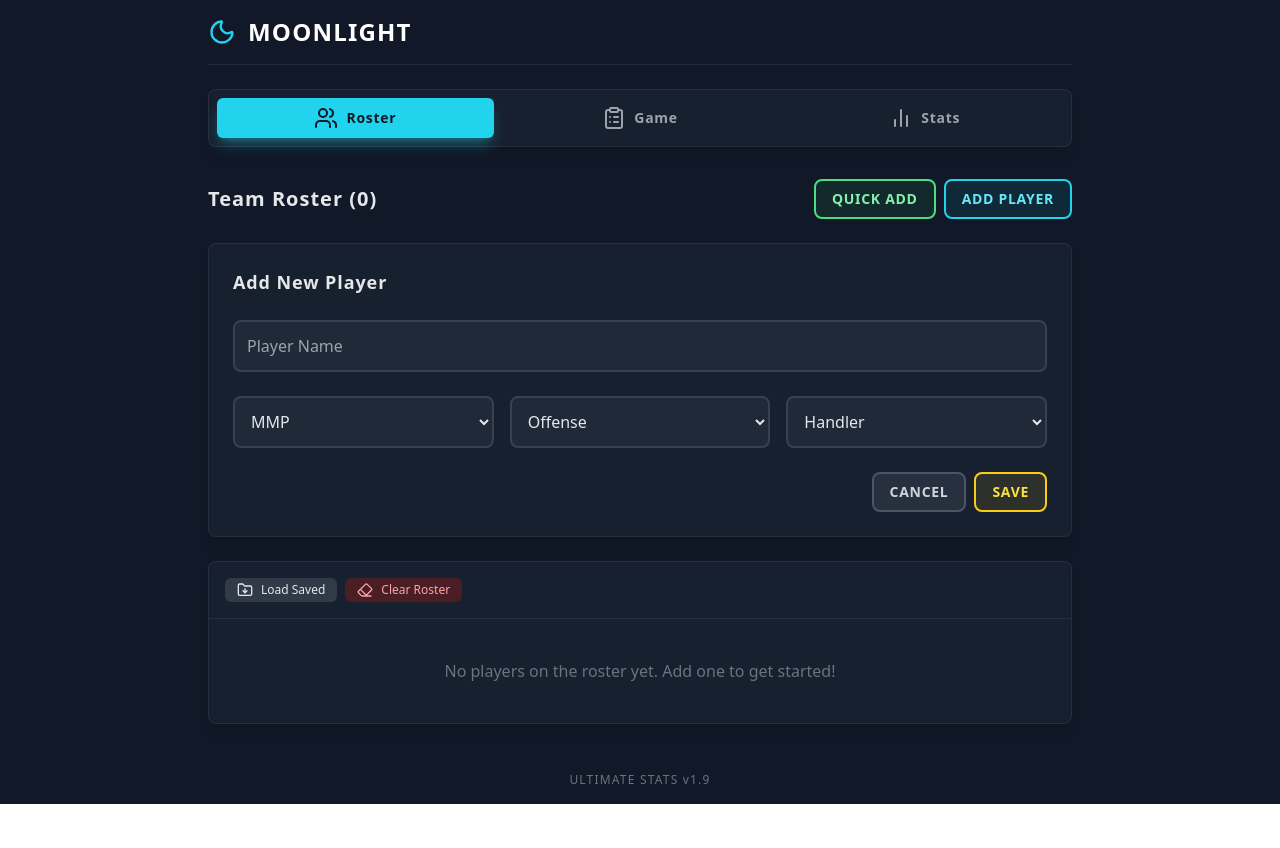
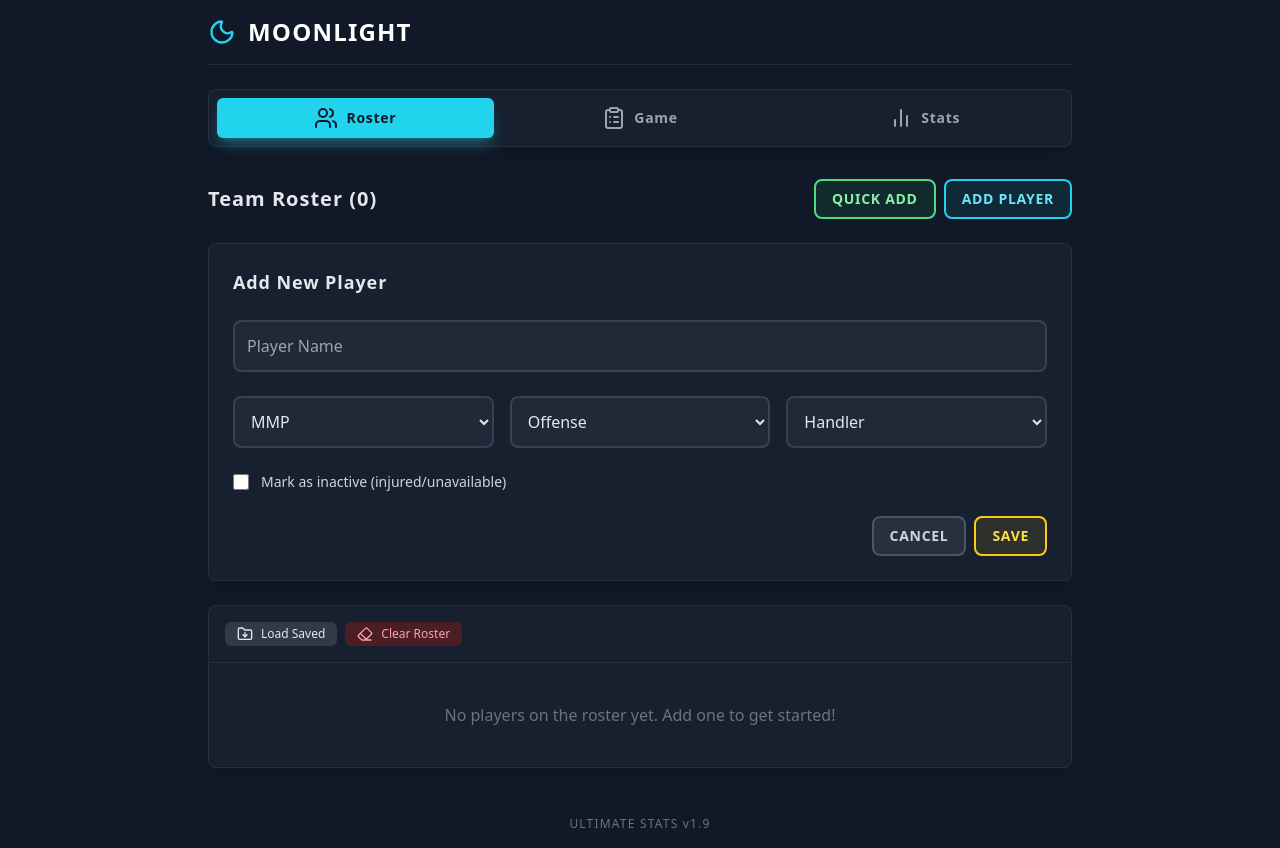
Before and after one commit to newendings/newendings.github.io, a React (Create React App) app: page / in a window 1280 px wide. Both pictures are taken after a click on the button "ADD PLAYER". Before the commit the page ends 804 px from the top, so only its background shows below. Built offline with nearby package versions, Linux system fonts and the light colour scheme.

Commit message:
Add feature to mark a player inactive

```diff
--- a/src/App.js
+++ b/src/App.js
@@ -224,13 +224,25 @@ function RosterScreen({ roster, setRoster, updatePlayer, deletePlayer }) {
                     <div className="overflow-x-auto">
                         <table className="w-full text-sm text-left">
                             <thead className="text-xs uppercase text-gray-400 tracking-wider">
-                                <tr><th className="px-6 py-3">Name</th><th className="px-6 py-3">Gender</th><th className="px-6 py-3">Line</th><th className="px-6 py-3">Role</th><th className="px-6 py-3 text-right">Actions</th></tr>
+                                <tr><th className="px-6 py-3">Name</th><th className="px-6 py-3">Gender</th><th className="px-6 py-3">Line</th><th className="px-6 py-3">Role</th><th className="px-6 py-3">Status</th><th className="px-6 py-3 text-right">Actions</th></tr>
                             </thead>
                             <tbody>
                                 {roster.map(player => (
-                                    <tr key={player.id} className="border-t border-gray-700/50 hover:bg-gray-700/50">
+                                    <tr key={player.id} className={`border-t border-gray-700/50 hover:bg-gray-700/50 ${player.inactive ? 'opacity-60' : ''}`}>
                                         <td className="px-6 py-4 font-medium">{player.name}</td>
                                         <td className="px-6 py-4">{player.gender}</td><td className="px-6 py-4">{player.line}</td><td className="px-6 py-4">{player.role}</td>
+                                        <td className="px-6 py-4">
+                                            <button
+                                                onClick={() => updatePlayer({ ...player, inactive: !player.inactive })}
+                                                className={`px-3 py-1 text-xs font-semibold rounded-full transition-colors ${
+                                                    player.inactive
+                                                        ? 'bg-red-500/20 text-red-300 hover:bg-red-500/30'
+                                                        : 'bg-green-500/20 text-green-300 hover:bg-green-500/30'
+                                                }`}
+                                            >
+                                                {player.inactive ? 'Inactive' : 'Active'}
+                                            </button>
+                                        </td>
                                         <td className="px-6 py-4 flex items-center justify-end space-x-4">
                                             <button onClick={() => handleEdit(player)} className="text-gray-400 hover:text-yellow-400"><Edit size={16}/></button>
                                             <button onClick={() => deletePlayer(player.id)} className="text-gray-400 hover:text-red-400"><Trash2 size={16}/></button>
@@ -247,8 +259,11 @@ function RosterScreen({ roster, setRoster, updatePlayer, deletePlayer }) {
 }
 
 function PlayerForm({ player, onSave, onCancel, roster }) {
-    const [formData, setFormData] = useState({ name: player?.name || '', gender: player?.gender || 'MMP', line: player?.line || 'Offense', role: player?.role || 'Handler' });
-    const handleChange = (e) => { const { name, value } = e.target; setFormData(prev => ({ ...prev, [name]: value })); };
+    const [formData, setFormData] = useState({ name: player?.name || '', gender: player?.gender || 'MMP', line: player?.line || 'Offense', role: player?.role || 'Handler', inactive: player?.inactive || false });
+    const handleChange = (e) => {
+        const { name, value, type, checked } = e.target;
+        setFormData(prev => ({ ...prev, [name]: type === 'checkbox' ? checked : value }));
+    };
     const handleSubmit = (e) => {
         e.preventDefault();
         if (!formData.name) { alert("Player name cannot be empty."); return; }
@@ -265,6 +280,18 @@ function PlayerForm({ player, onSave, onCancel, roster }) {
                 <select name="line" value={formData.line} onChange={handleChange} className={inputStyle}> <option>Offense</option> <option>Defense</option> <option>Flex</option> </select>
                 <select name="role" value={formData.role} onChange={handleChange} className={inputStyle}> <option>Handler</option> <option>Cutter</option> <option>Hybrid</option> </select>
             </div>
+            <div className="flex items-center space-x-3">
+                <input
+                    type="checkbox"
+                    name="inactive"
+                    checked={formData.inactive}
+                    onChange={handleChange}
+                    className="w-4 h-4 text-red-400 bg-gray-700 border-gray-600 rounded focus:ring-red-400 focus:ring-2"
+                />
+                <label htmlFor="inactive" className="text-sm font-medium text-gray-300">
+                    Mark as inactive (injured/unavailable)
+                </label>
+            </div>
             <div className="flex justify-end space-x-2">
                 <KdaButton type="button" onClick={onCancel} className="bg-gray-700/50 border-gray-600 text-gray-300 hover:bg-gray-600 hover:text-white">Cancel</KdaButton>
                 <KdaButton type="submit" className="bg-yellow-400/10 border-yellow-400 text-yellow-300 hover:bg-yellow-400 hover:text-gray-900">Save</KdaButton>
@@ -280,7 +307,7 @@ function QuickAddRoster({ onSave, onCancel }) {
         for (const key in playerInputs) {
             const [line, role, gender] = key.split('-');
             const names = playerInputs[key].split(',').map(name => name.trim()).filter(name => name.length > 0);
-            names.forEach(name => { allNewPlayers.push({ id: generateId(), name, gender, line: line.charAt(0).toUpperCase() + line.slice(1), role: role.charAt(0).toUpperCase() + role.slice(1) }); });
+            names.forEach(name => { allNewPlayers.push({ id: generateId(), name, gender, line: line.charAt(0).toUpperCase() + line.slice(1), role: role.charAt(0).toUpperCase() + role.slice(1), inactive: false }); });
         }
         onSave(allNewPlayers);
     };
@@ -440,7 +467,7 @@ function LineSelector({ point, game, onLineSet, navigateTo, onEndGame }) {
     };
 
     useEffect(() => {
-        const eligiblePlayers = game.roster.filter(p => p.line === point.startingOn || p.line === 'Flex');
+        const eligiblePlayers = game.roster.filter(p => (p.line === point.startingOn || p.line === 'Flex') && !p.inactive);
         const playersWithPlaytime = eligiblePlayers.map(p => ({ ...p, pointsPlayed: game.points.filter(pt => pt.line.some(lp => lp.id === p.id)).length })).sort((a, b) => a.pointsPlayed - b.pointsPlayed);
         const mmpPool = playersWithPlaytime.filter(p => p.gender === 'MMP');
         const fmpPool = playersWithPlaytime.filter(p => p.gender === 'FMP');
@@ -477,7 +504,7 @@ function LineSelector({ point, game, onLineSet, navigateTo, onEndGame }) {
     const getPlaytime = (playerId) => game.points.filter(pt => pt.line.some(lp => lp.id === playerId)).length;
 
     if (playerToSwap) {
-        const availableReplacements = game.roster.filter(p => !currentLine.find(onField => onField.id === p.id) && p.gender === playerToSwap.gender);
+        const availableReplacements = game.roster.filter(p => !currentLine.find(onField => onField.id === p.id) && p.gender === playerToSwap.gender && !p.inactive);
         return (
             <div className="space-y-4">
                  <h4 className="font-semibold">Swap <span className="text-cyan-400">{playerToSwap.name}</span> <span className="text-xs text-gray-500">(Played: {getPlaytime(playerToSwap.id)})</span> with:</h4>
```
